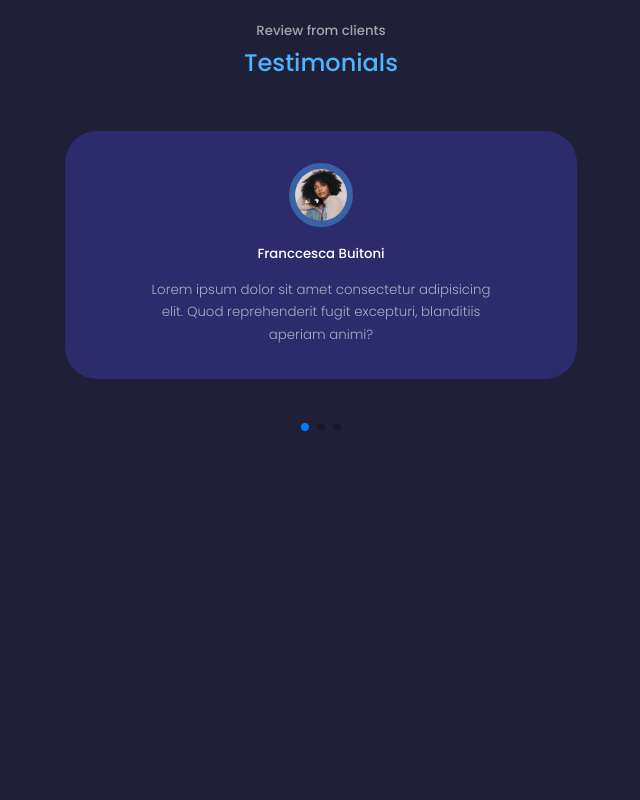
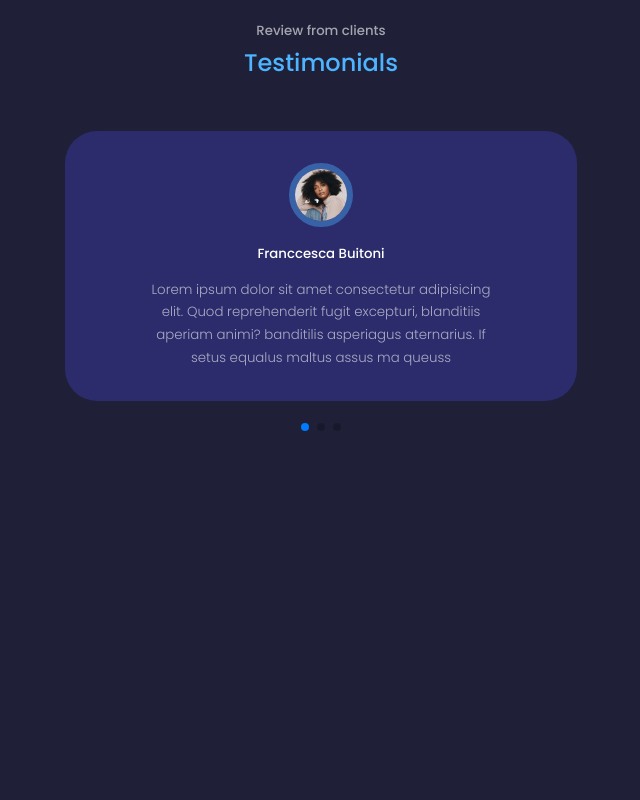
Before and after one commit to MezianeS/Portfolio-v2, a React (Create React App) app: page / in a window 1280 px wide. Shown: the part 4380-5180 px from the top of the page, without its empty margins (319-959 px from the left). Built offline with nearby package versions, Linux system fonts and the light colour scheme.

Commit message:
fix swiper_2
fix swiper pagination dots

```diff
--- a/src/components/testimonials/Testimonials.jsx
+++ b/src/components/testimonials/Testimonials.jsx
@@ -21,7 +21,7 @@ const data = [
         id:0,
         name: 'Franccesca Buitoni',
         photo: Avatar1,
-        review: 'Lorem ipsum dolor sit amet consectetur adipisicing elit. Quod reprehenderit fugit excepturi, blanditiis aperiam animi?',
+        review: 'Lorem ipsum dolor sit amet consectetur adipisicing elit. Quod reprehenderit fugit excepturi, blanditiis aperiam animi? banditilis asperiagus aternarius. If setus equalus maltus assus ma queuss',
     },
     {
         id:1,
@@ -48,7 +48,7 @@ const Testimonials = () => {
         modules={[Pagination]}
         spaceBetween={40}
         slidesPerView={1}
-        pagination={{ clickable: true, el: '.swiper-pagination' }}>
+        pagination={{ clickable: true, }}>
             {
                 data.map(({id, name, photo, review}) => {
                     return (
@@ -61,10 +61,11 @@ const Testimonials = () => {
                                 {review}
                             </small>
                         </SwiperSlide>
+
                     )
                 })
             }
-            <div className="swiper-pagination"></div>
+
         </Swiper>
     </section>
   )
--- a/src/components/testimonials/testimonials.css
+++ b/src/components/testimonials/testimonials.css
@@ -1,5 +1,4 @@
 .container.testimonials__container {
-    width: var(--container-width-sm);
     padding-bottom: 4rem;
 }
 
```
